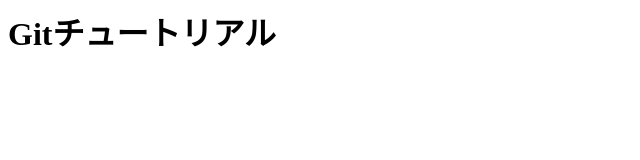
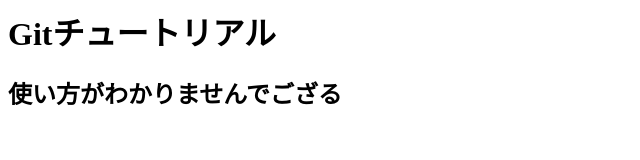
Before and after one commit to mt02-dev/git_tutorial_back, a plain HTML site: page index.html in a window 1280 px wide. Shown: the whole page, without its empty margins (0-640 px from the left). Drawn offline with Linux system fonts and the light colour scheme.

Commit message:
2nd commit

```diff
--- a/index.html
+++ b/index.html
@@ -1 +1,2 @@
 <h1>Gitチュートリアル</h1>
+<h2>使い方がわかりませんでござる</h2>
```
